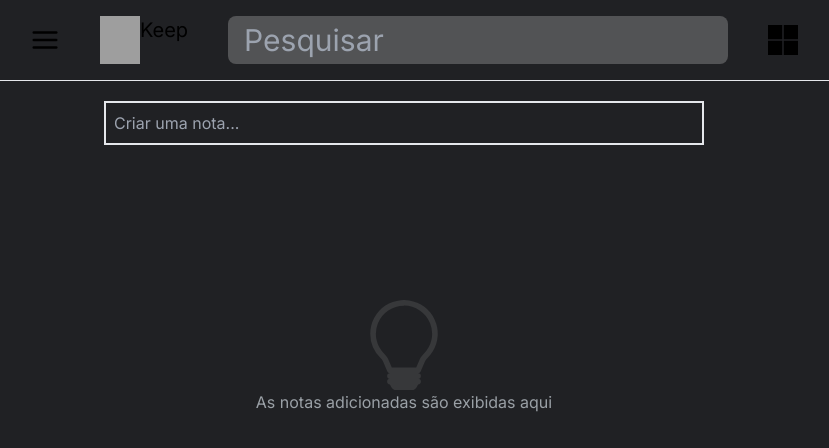
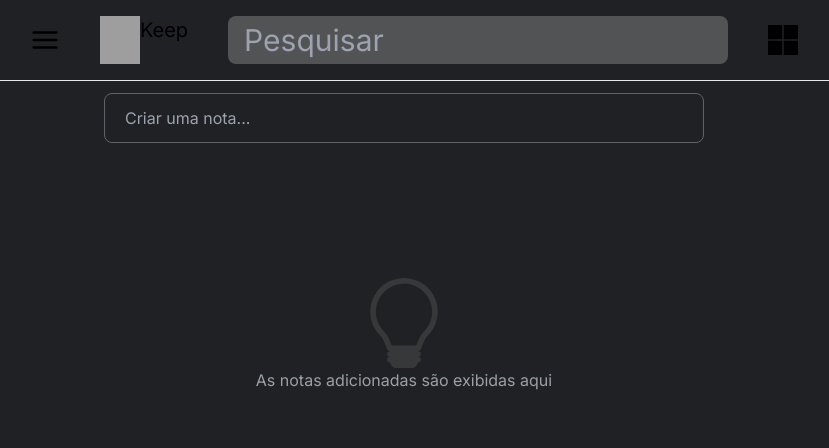
Before and after one commit to peterson337/Clone-google-keep-next, a Next.js app: page / in a window 1280 px wide. Shown: the top 448 px of the page, without its empty margins (236-1065 px from the left). Built offline with nearby package versions, Linux system fonts and the light colour scheme; grey boxes are pictures that could not be loaded.

Commit message:
Projeto em desenvolvimento

```diff
--- a/src/app/components/Arquivadas.tsx
+++ b/src/app/components/Arquivadas.tsx
@@ -5,7 +5,8 @@ import { FaTrash } from 'react-icons/fa';
 import { BiArchiveOut } from 'react-icons/bi';
 import { Porps } from "../types/closeSideBar";
 
-export const Arquivadas = ({closeSidebar}:Porps) => {
+
+export const Arquivadas = ({closeSidebar, isFlexCol, setIsFlexCol}:Porps) => {
 
   const { anotacoesArquivadas,
          setAnotacoesArquivadas,
@@ -41,7 +42,7 @@ if (filteredAnotacoesArchived.length > 0) {
 
  return(
   <section
-      className='flex justify-center items-center gap-4 flex-wrap'
+      className={`flex  justify-center ${isFlexCol? 'flex-row' : ' flex-col'} items-center gap-4 flex-wrap`}
   >
 
   {
@@ -83,7 +84,7 @@ if (filteredAnotacoesArchived.length > 0) {
   return (
 
     <div
-          className='flex justify-center items-center gap-4 flex-wrap'
+          className={`flex justify-center items-center gap-4 flex-wrap ${isFlexCol? 'flex-row' : ' flex-col'} `}
     >
 
 
--- a/src/app/components/Body.tsx
+++ b/src/app/components/Body.tsx
@@ -1,6 +1,6 @@
 'use client'
 import Image from 'next/image'
-import React, {useState} from 'react';
+import React, {useState, useEffect, useRef} from 'react';
 import { useAnotacoes } from '../Context/store';
 import { FaTrash } from 'react-icons/fa';
 import { BiArchiveOut } from 'react-icons/bi';
@@ -54,6 +54,9 @@ export const Body = ({closeSidebar, isFlexCol} : Porps) => {
           atualizarTarefaEditada,
 
           } = useAnotacoes();
+
+
+
 
   const salvarTarefa = () => {
     const novoId = Date.now();
@@ -119,6 +122,10 @@ export const Body = ({closeSidebar, isFlexCol} : Porps) => {
 
 }
 
+
+    const fecharInput = () => {
+      setInput(false);}
+
 const controlUseEffect = (id:number) => {
   openModal();
   const anotacaoAtual = anotacoes.find(anotacao => anotacao.id === id);
@@ -172,61 +179,81 @@ const controlUseEffect = (id:number) => {
     );
   } else {
           return (
-            <div className="">
-            <div className={closeSidebar ? '	' : ''}>
+            <section className="">
+            <div
 
-              <section className=' text-white pt-5'>
-              {input ? (
-                <div className="md:flex md:justify-center md:mt-5
-                                grow shrink">
-                  <input
-                    type="text"
-                    className={' p-2 md:w-[600px] border-2 bg-[#202124] shrink w-80'}
+            className={closeSidebar ? '	' : ''}>
+
+
+                <div
+
+                >
+                {input?
+                 <section
+                 className={`md:justify-center md:align-center md:flex  z-[9999]`}
+
+                 >
+
+                  <div
+                  className={`flex flex-col  border border-[#5f6368]  rounded-lg
+                  mt-10 md:w-[700px] mx-7
+                  `}
+
+
+                  >
+                    <div
+                    className='flex flex-col mb-14'
+                    >
+                    <input type="text"
+                    placeholder='Titulo'
+                    className=' p-3 md:w-[600px] outline-0 pl-3  bg-[#202124]'
                     onChange={(e) => setTitle(e.target.value)}
                     value={title}
-                    placeholder="Titulo"
-                    onFocus={() => setInput(true)}
-                    onBlur={() => setInput(false)}
                     />
-                </div>
-              ) : (
-                <div></div>
-              )}
-
-              <div className="flex justify-center">
-                <input
-                  type="text"
-                  className={' p-2 md:w-[600px] mb-5 border-2 bg-[#202124] shrink w-80 mr-14 md:ml-14'}
+                    <input type="text"
+                    className={' p-3 md:w-[600px] outline-0 pl-3  bg-[#202124]'}
+                    placeholder='Criar uma nota...'
                     onChange={(e) => setTextInput(e.target.value)}
                     value={textInput}
-                  placeholder="Criar uma nota..."
-                  onFocus={() => setInput(true)}
-       //           onBlur={() => setInput(false)}
                     />
+
                     </div>
 
-              {input ? (
-                <div className=' relative'>
-                   <div className="flex bg-[#202124]
-                                    md:mx-[410px] md:py-5 md:relative md:bottom-5
-                                     border-2
-                                     bottom-1 ">
+                    <div
+                    className='flex flex-row justify-end mb-5 mr-3'
+                    >
                     <button
-                  className='right-30'
                     onClick={salvarTarefa}
+
                     >
-                    Fechar
+                      Salvar
                     </button>
 
+                    </div>
 
 
                   </div>
 
+                 </section>
+
+                 :
+                    <section
+                    className='flex justify-center items-center'
+                    >
+                      <input
+                      className='mt-3  p-3 md:w-[600px] outline-0 w-80
+                                 pl-5 rounded-lg  bg-[#202124] border border-[#5f6368]'
+                                 placeholder='Criar uma nota...'
+                                 onClick={() => setInput(true)}
+                                 />
+
+
+                    </section>
+                }
+
                 </div>
-              ) : (
-                <div></div>
-              )}
-              </section>
+
+
 
 
               <div
@@ -370,7 +397,7 @@ const controlUseEffect = (id:number) => {
 
               </div>
             </div>
-          </div>
+          </section>
           );
         }
 }
--- a/src/app/page.tsx
+++ b/src/app/page.tsx
@@ -54,6 +54,8 @@ export default function Home() {
 
              <Arquivadas
             closeSidebar={closeSidebar}
+            isFlexCol={isFlexCol}
+            setIsFlexCol={setIsFlexCol}
 
              />
           ) : (
--- a/src/app/types/closeSideBar.ts
+++ b/src/app/types/closeSideBar.ts
@@ -1,5 +1,6 @@
 export type Porps = {
     closeSidebar: boolean;
-
+    isFlexCol: boolean
+    setIsFlexCol: (value: boolean) => void;
 
   }
```
Lines whose indentation alone changed are shown as unchanged.
